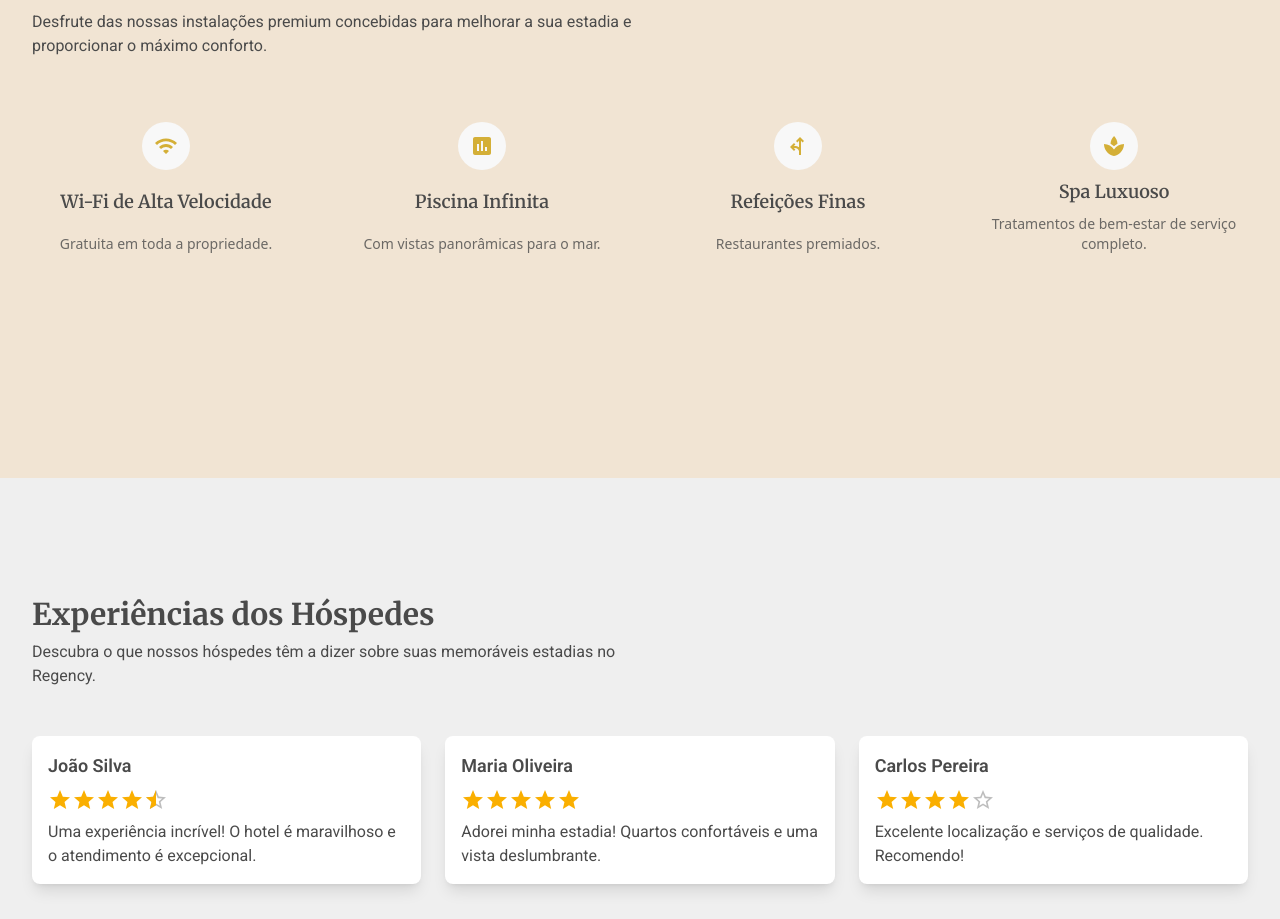
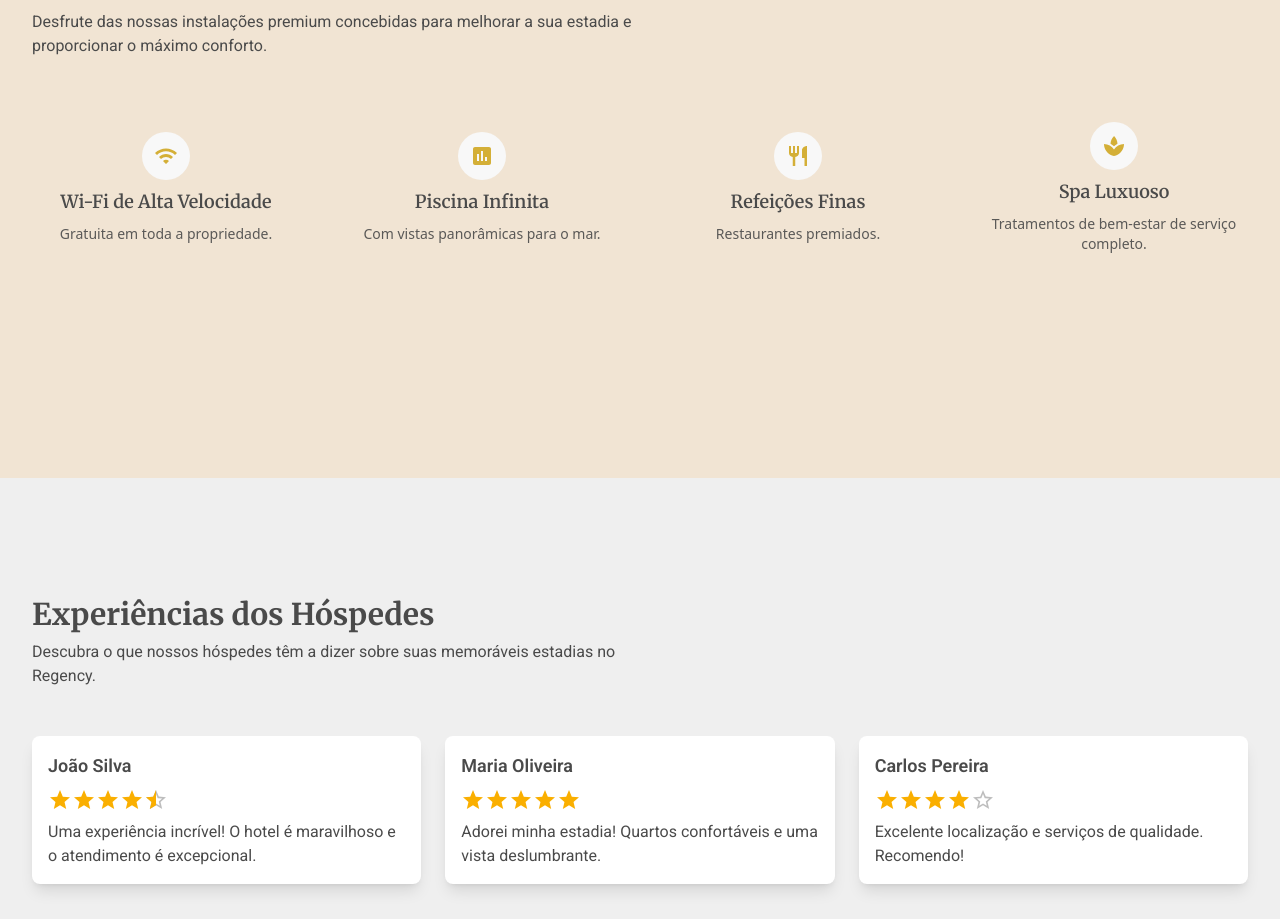
Before and after one commit to oTiagoPereira/hotel-regency, a React (Vite) app: page / in a window 1280 px wide. Shown: the part 3060-3979 px from the top of the page. Built offline with nearby package versions, Linux system fonts and the light colour scheme.

Commit message:
fix: corrige ícone de amenities e alinhamento

```diff
--- a/src/components/Amenities/Amenities.style.ts
+++ b/src/components/Amenities/Amenities.style.ts
@@ -8,10 +8,10 @@ export const amenitiesStyle = {
   paragraph: "text-text-color font-body",
   grid: "grid grid-cols-2 sm:grid-cols-3 md:grid-cols-4 gap-6 md:gap-12",
   buttonWrapper: "block md:hidden mt-8",
-  card: "text-center flex flex-col items-center justify-between w-fit mx-auto h-auto",
+  card: "text-center flex flex-col items-center my-0 justify-center w-fit mx-auto h-auto",
   iconWrapper:
     "bg-neutral p-3 flex items-center justify-center rounded-full text-icons-secondary",
   cardTitle:
     "text-lg font-semibold font-heading text-text-color my-2",
-  cardDescription: "text-sm text-text-color opacity-80",
+  cardDescription: "text-sm text-text-color opacity-90",
 };
--- a/src/components/Amenities/Amenities.tsx
+++ b/src/components/Amenities/Amenities.tsx
@@ -1,9 +1,9 @@
 import {
   FitnessCenter,
-  ForkLeft,
   LocalBar,
   LocalParking,
   Poll,
+  Restaurant,
   RoomService,
   Spa,
   Wifi,
@@ -50,7 +50,7 @@ const amenitiesList = [
   {
     title: "Refeições Finas",
     description: "Restaurantes premiados.",
-    Icon: ForkLeft,
+    Icon: Restaurant,
   },
   {
     title: "Spa Luxuoso",
```
